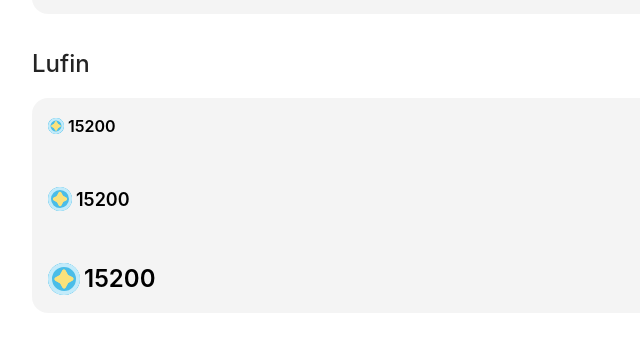
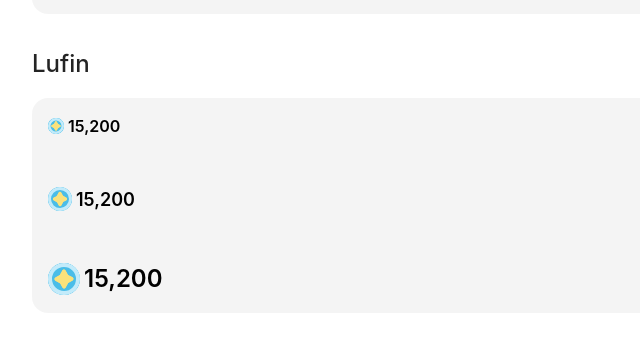
Before and after one commit to seohye-ki/LuFin, a React (Vite) app in the folder client/: page /common-components in a window 1280 px wide. Shown: the part 4248-4595 px from the top of the page, without its empty margins (0-640 px from the left). Built offline with nearby package versions, Linux system fonts and the light colour scheme.

Commit message:
[S12P21A402-197] refactor: Update styles of common components

```diff
--- a/client/src/components/Lufin/Lufin.tsx
+++ b/client/src/components/Lufin/Lufin.tsx
@@ -35,7 +35,7 @@ const Lufin = ({ size = 'l', count, className }: LufinProps) => {
   return (
     <div className={twMerge('flex items-center gap-1', className)}>
       <img src={lufinSrc} alt='루핀 코인' className={lufinSize} />
-      {count !== undefined && <span className={fontSize}>{count}</span>}
+      {count !== undefined && <span className={fontSize}>{count.toLocaleString()}</span>}
     </div>
   );
 };
```
